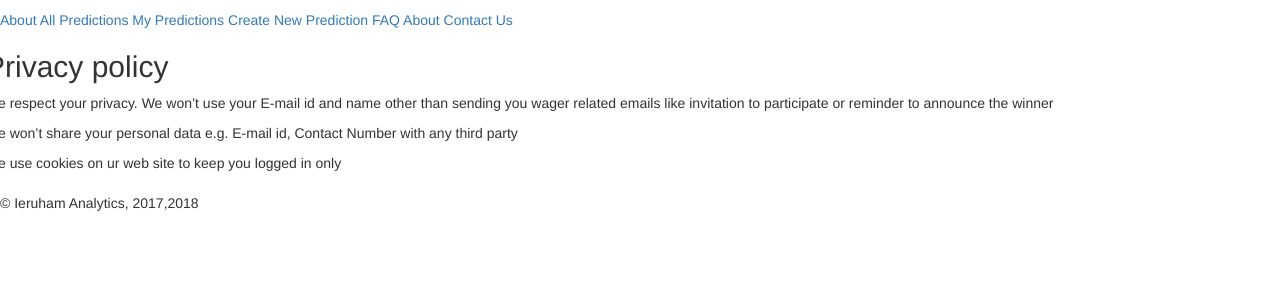
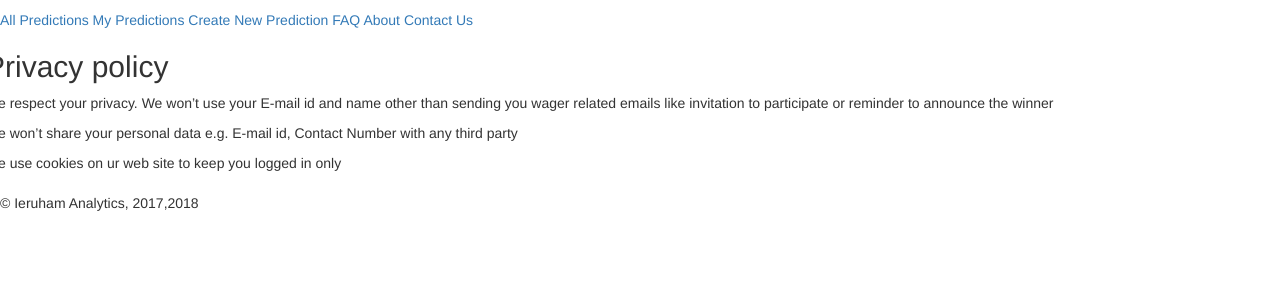
Before and after one commit to pavelber/predictions, a Django app: page /about.html in a window 1280 px wide. Shown: the part 60-360 px from the top of the page. Run offline with Django 3.2, Linux system fonts and the light colour scheme; the visitor is signed in with stand-in values (Sample User, id 1); some libraries are stand-ins or nearby versions.

Commit message:
remove secound "About"

```diff
--- a/predict/templates/base.html
+++ b/predict/templates/base.html
@@ -49,7 +49,6 @@
 </div>
 <div id="menu">
     <div id="topnav">
-        <a href="http://localhost:8000/list/#">About</a>
         <a href="{% url "prediction_list" %}">All Predictions</a>
         {% if logged_in %}
             <a href={% url "my_prediction_list" %}>My Predictions</a>
```
